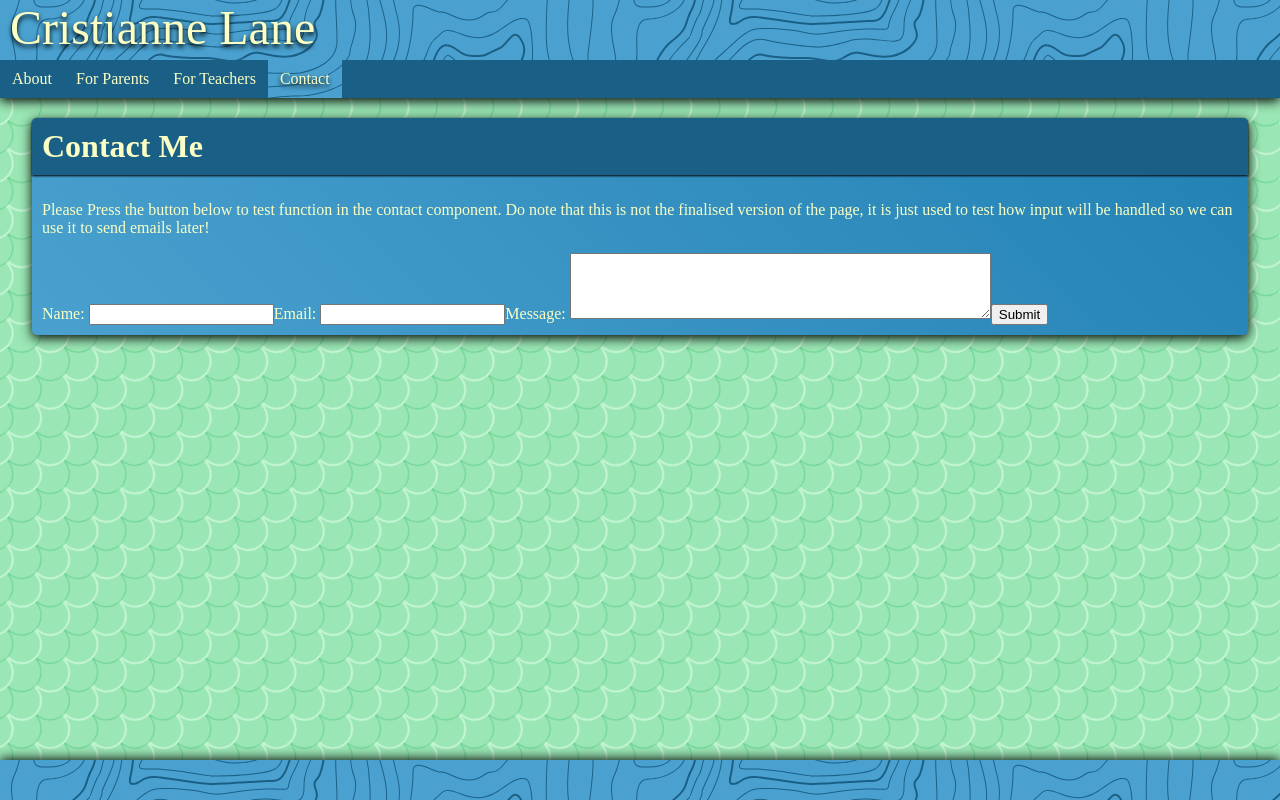
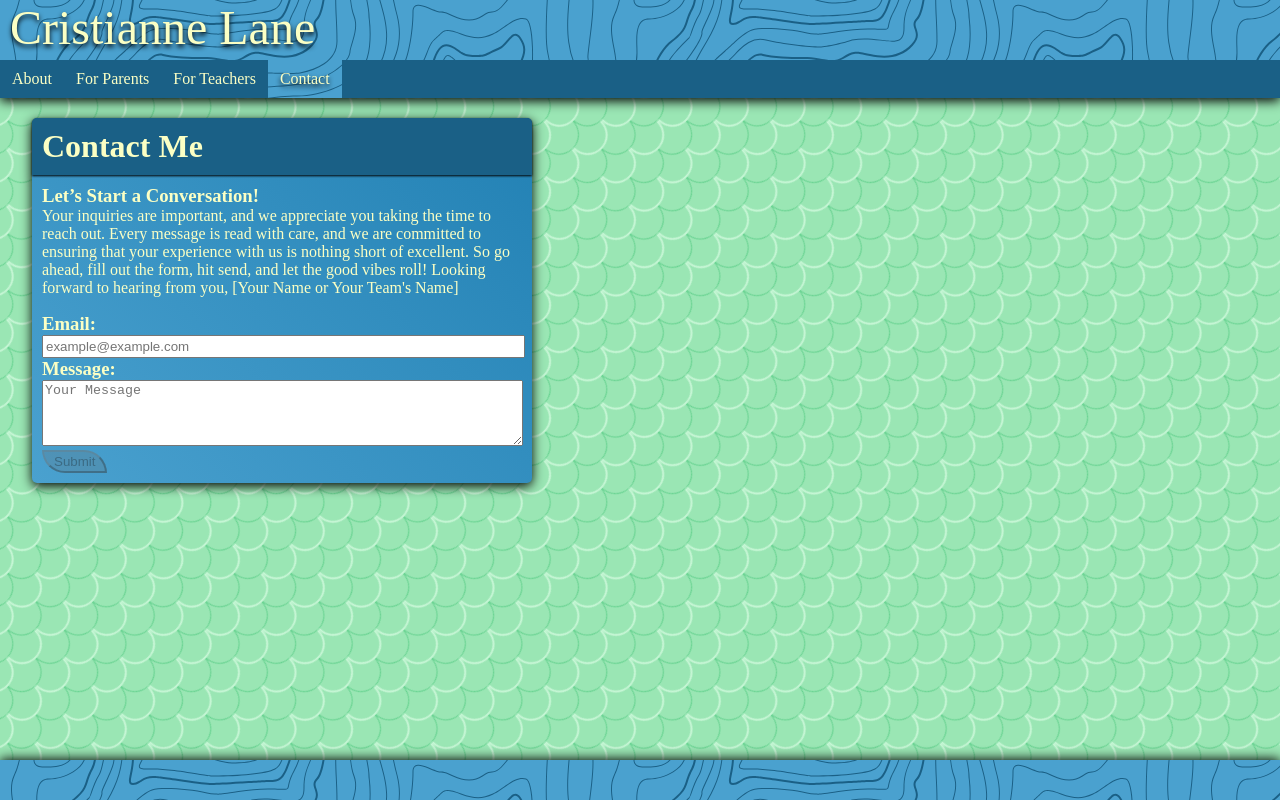
Before and after one commit to palminski/kind-aunty, an Angular app: page /contact in a window 1280 px wide. Built offline with nearby package versions, Linux system fonts and the light colour scheme.

Commit message:
styling form

```diff
--- a/src/app/pages/contact/contact.component.css
+++ b/src/app/pages/contact/contact.component.css
@@ -1,3 +1,37 @@
 h1 {
     margin: 0;
 }
+h3{
+    margin: 0;
+}
+p {
+    margin-top: 0;
+}
+input {
+padding: 2px;
+width: 99%;
+}
+textarea {
+    padding: 2px;
+    width: 99%;
+    resize: vertical;
+}
+button {
+    padding:2px 10px;
+    border-radius: 0 50px 0 50px;
+    transition-duration: 0.3s;
+    background-color: aquamarine;
+}
+button:hover {
+    background-color: rgb(49, 255, 186);
+}
+button:disabled {
+    background-color: rgba(107, 107, 107, 0.226);
+}
+button:disabled:hover {
+    background-color: rgba(107, 107, 107, 0.226);
+}
+.form-holder {
+    width: 500px;
+
+}
--- a/src/app/pages/contact/contact.component.html
+++ b/src/app/pages/contact/contact.component.html
@@ -1,25 +1,32 @@
 <div class="page grow-in">
     <div class="container">
 
-        <div class="block animate-from-transparent" appScrollAnimation>
+        <div class="block animate-from-transparent form-holder" appScrollAnimation>
             <div class="block-header">
                 <h1>Contact Me</h1>
             </div>
             <div class="block-body">
-                <p>Please Press the button below to test function in the contact component. Do note that this is not the
-                    finalised version of the page, it is just used to test how input will be handled so we can use it to send
-                    emails later!</p>
+                <h3>Let’s Start a Conversation!</h3>
+                <p>
+
+                    Your inquiries are important, and we appreciate you taking the time to reach out. Every message is read with care, and we are committed to ensuring that your experience with us is nothing short of excellent. So go ahead, fill out the form, hit send, and let the good vibes roll!
+
+                    Looking forward to hearing from you,
+
+                    [Your Name or Your Team's Name]</p>
                 <form [formGroup]="ContactForm" (ngSubmit)="onSubmit()">
-                    <label for="name">Name: </label>
-                    <input id="name" formControlName="name" required />
 
-                    <label for="email">Email: </label>
-                    <input id="email" formControlName="email" required />
 
-                    <label for="message">Message: </label>
-                    <textarea id="message" formControlName="message"  rows="4" cols="50" required></textarea>
 
-                    <button type="submit">Submit</button>
+                    <label for="email"><h3>Email: </h3></label>
+                    <input id="email" formControlName="email" type="email" placeholder="example@example.com" required />
+                    <br>
+
+                    <label for="message"><h3>Message: </h3></label>
+
+                    <textarea id="message" formControlName="message" placeholder="Your Message"  rows="4" cols="50" required></textarea>
+                    <br>
+                    <button type="submit" [disabled]="ContactForm.invalid">Submit</button>
                 </form>
 
             </div>
--- a/src/app/pages/contact/contact.component.ts
+++ b/src/app/pages/contact/contact.component.ts
@@ -10,12 +10,12 @@ import { FormBuilder, FormGroup, Validators } from '@angular/forms';
 export class ContactComponent implements OnInit{
 
   ContactForm!: FormGroup;
+  errorMessage!: string;
 
   constructor(private fb: FormBuilder) {};
 
   ngOnInit() {
     this.ContactForm = this.fb.group({
-      name: ["", Validators.required],
       email: ["", [Validators.required, Validators.email]],
       message: ["", Validators.required]
     })
@@ -30,7 +30,9 @@ export class ContactComponent implements OnInit{
     }
     else {
       console.log("error");
-      console.log(this.ContactForm.errors);
+      if (this.ContactForm.get('email')?.invalid) this.errorMessage = "Email is invalid.";
+      if (this.ContactForm.get('message')?.invalid) this.errorMessage = "A message must be included.";
+      console.log(this.errorMessage);
     }
 
   }
```
